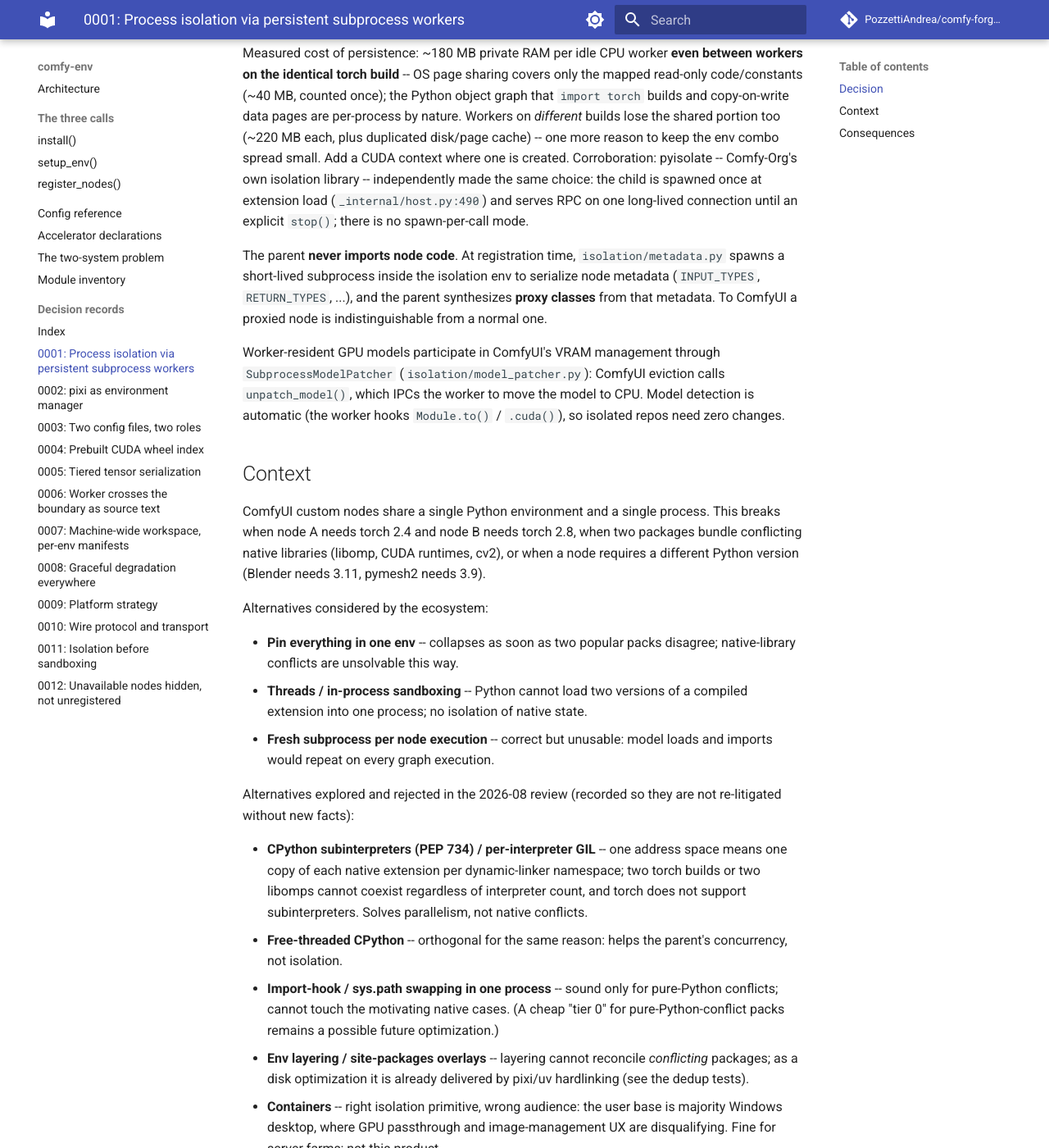
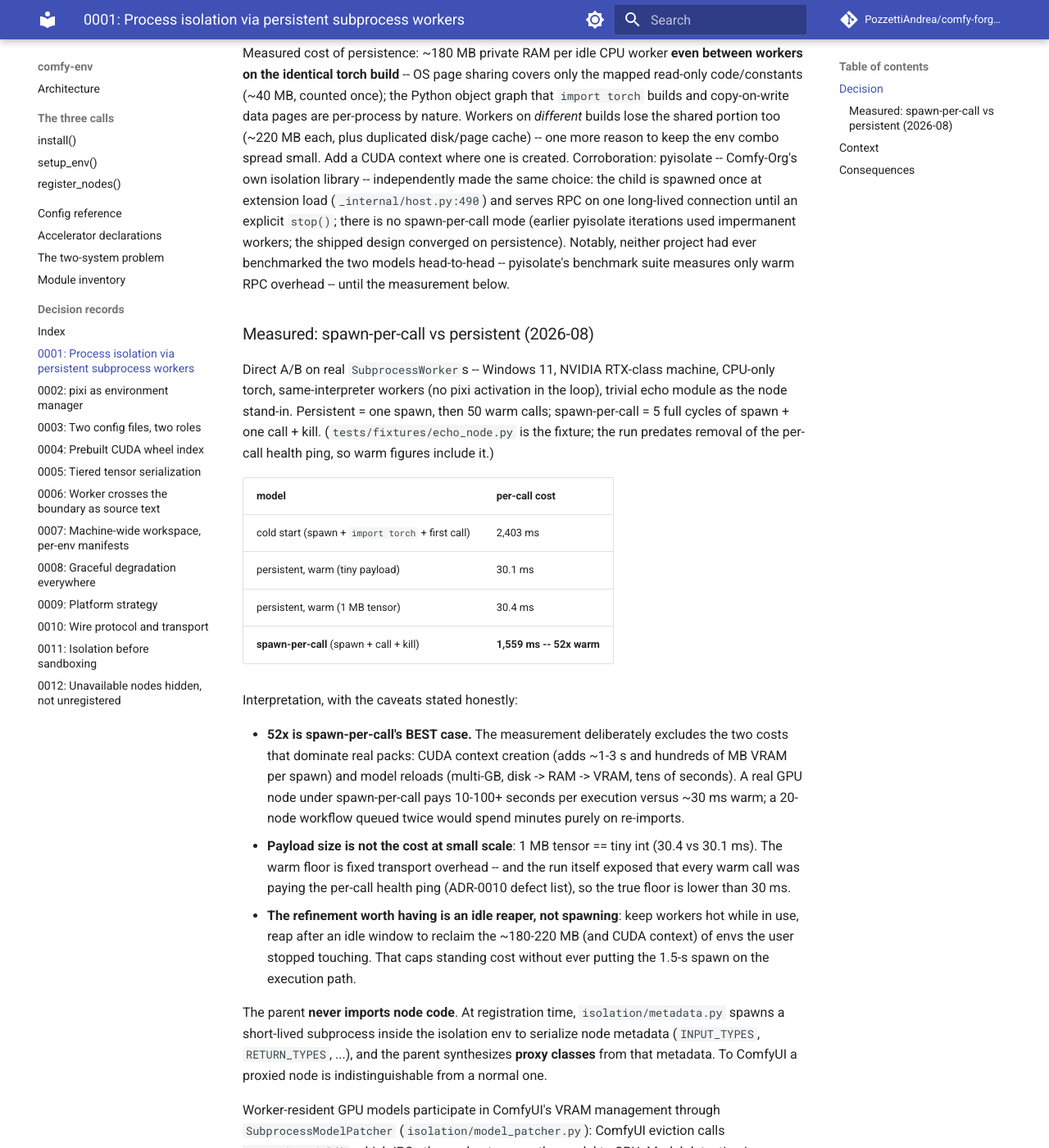
Before and after one commit to Comfy-Forge/comfy-forge-docs, an MkDocs documentation site: the page built from docs/comfy-env/adr/0001-process-isolation-via-persistent-subprocess-workers.md, in a window 1280 px wide and 1400 px high, scrolled down 1002 px. Shown: the whole window at 82% size. Built offline with MkDocs 1.6.1 and Material for MkDocs 9.7.7, drawn with Linux system fonts in a browser that asks for light colours; comment, search, counter and statistics services are not loaded.

Commit message:
ADR-0001: measured spawn-per-call vs persistent (52x); ADR-0010: real warm floor

```diff
--- a/docs/comfy-env/adr/0001-process-isolation-via-persistent-subprocess-workers.md
+++ b/docs/comfy-env/adr/0001-process-isolation-via-persistent-subprocess-workers.md
@@ -48,7 +48,46 @@
 own isolation library -- independently made the same choice: the child is
 spawned once at extension load (`_internal/host.py:490`) and serves RPC on
 one long-lived connection until an explicit `stop()`; there is no
-spawn-per-call mode.
+spawn-per-call mode (earlier pyisolate iterations used impermanent
+workers; the shipped design converged on persistence). Notably, neither
+project had ever benchmarked the two models head-to-head -- pyisolate's
+benchmark suite measures only warm RPC overhead -- until the measurement
+below.
+
+### Measured: spawn-per-call vs persistent (2026-08)
+
+Direct A/B on real `SubprocessWorker`s -- Windows 11, NVIDIA RTX-class
+machine, CPU-only torch, same-interpreter workers (no pixi activation in
+the loop), trivial echo module as the node stand-in. Persistent = one
+spawn, then 50 warm calls; spawn-per-call = 5 full cycles of
+spawn + one call + kill. (`tests/fixtures/echo_node.py` is the fixture;
+the run predates removal of the per-call health ping, so warm figures
+include it.)
+
+| model | per-call cost |
+|---|---|
+| cold start (spawn + `import torch` + first call) | 2,403 ms |
+| persistent, warm (tiny payload) | 30.1 ms |
+| persistent, warm (1 MB tensor) | 30.4 ms |
+| **spawn-per-call** (spawn + call + kill) | **1,559 ms -- 52x warm** |
+
+Interpretation, with the caveats stated honestly:
+
+- **52x is spawn-per-call's BEST case.** The measurement deliberately
+  excludes the two costs that dominate real packs: CUDA context creation
+  (adds ~1-3 s and hundreds of MB VRAM per spawn) and model reloads
+  (multi-GB, disk -> RAM -> VRAM, tens of seconds). A real GPU node under
+  spawn-per-call pays 10-100+ seconds per execution versus ~30 ms warm; a
+  20-node workflow queued twice would spend minutes purely on re-imports.
+- **Payload size is not the cost at small scale**: 1 MB tensor == tiny int
+  (30.4 vs 30.1 ms). The warm floor is fixed transport overhead -- and the
+  run itself exposed that every warm call was paying the per-call health
+  ping (ADR-0010 defect list), so the true floor is lower than 30 ms.
+- **The refinement worth having is an idle reaper, not spawning**: keep
+  workers hot while in use, reap after an idle window to reclaim the
+  ~180-220 MB (and CUDA context) of envs the user stopped touching. That
+  caps standing cost without ever putting the 1.5-s spawn on the execution
+  path.
 
 The parent **never imports node code**. At registration time,
 `isolation/metadata.py` spawns a short-lived subprocess inside the isolation
```
Also changed, not shown: docs/comfy-env/adr/0010-wire-protocol-and-transport.md (+6 -1 lines).
